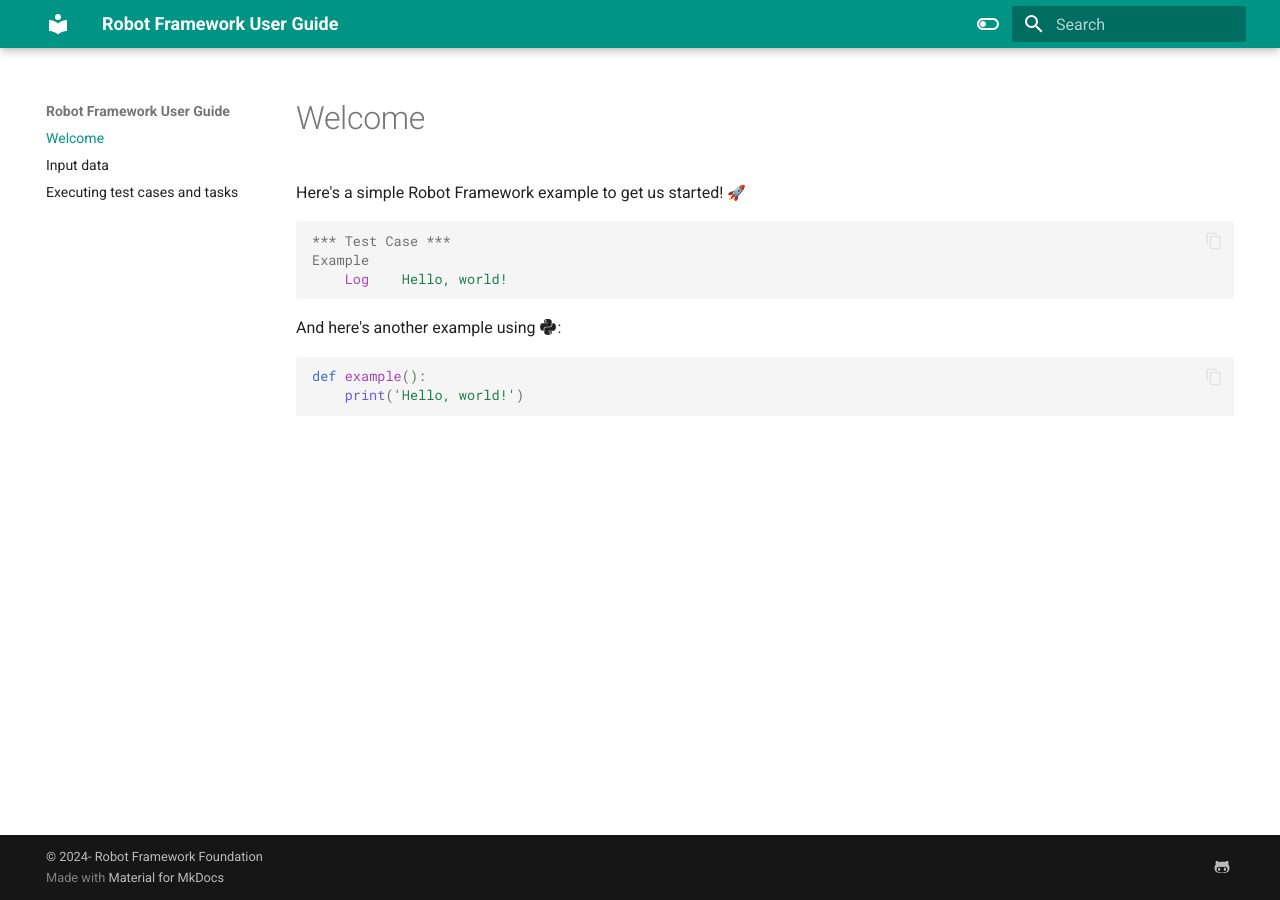
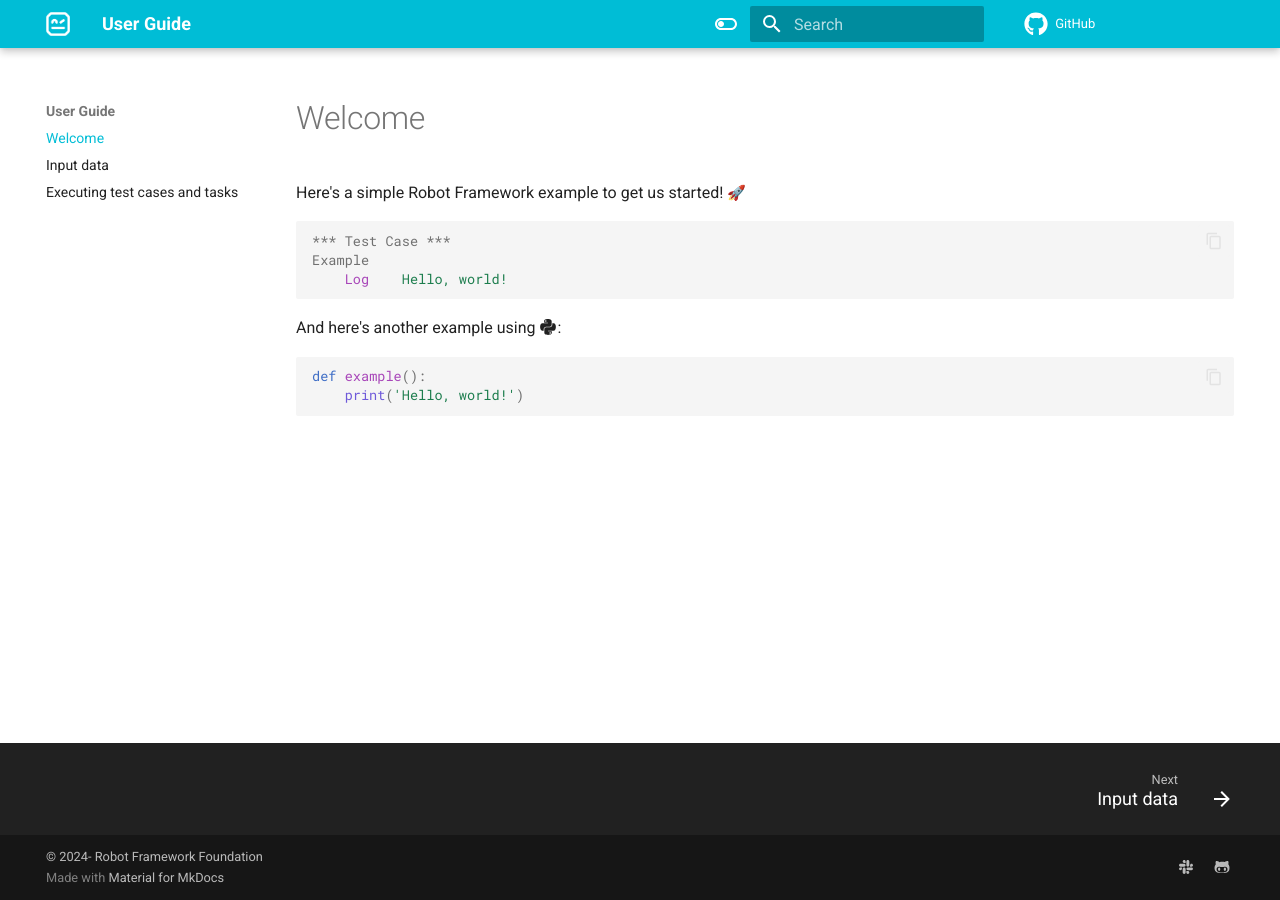
Before and after one commit to pekkaklarck/mkdocs-experiments, an MkDocs documentation site: the page built from docs/index.md, in a window 1280 px wide. Built offline with MkDocs 1.6.1 and Material for MkDocs 9.7.7, drawn with Linux system fonts in a browser that asks for light colours; emoji names are drawn with the system emoji font; comment, search, counter and statistics services are not loaded.

Commit message:
Add logo, repo url, nicer coler, ...

```diff
--- a/mkdocs.yml
+++ b/mkdocs.yml
@@ -1,9 +1,16 @@
-site_name: Robot Framework User Guide
+site_name: User Guide
+repo_url: https://github.com/robotframework/robotframework
 theme:
   name: material
+  site_url: https://pekkaklarck.github.io/rf-uk-mkdocs/
+  logo: robot-framework-white.png
+  favicon: robot-framework.png
+  icon:
+    repo: fontawesome/brands/github
   features:
 #    - navigation.tabs
     - navigation.sections
+    - navigation.footer
     - toc.integrate
     - navigation.top
     - search.suggest
@@ -17,13 +24,13 @@ theme:
       toggle:
         icon: material/toggle-switch-off-outline
         name: Switch to dark mode
-      primary: teal
+      primary: cyan
       accent: purple
     - scheme: slate
       toggle:
         icon: material/toggle-switch
         name: Switch to light mode
-      primary: teal
+      primary: cyan
       accent: lime
 
 plugins:
@@ -32,6 +39,8 @@ plugins:
 
 extra:
   social:
+    - icon: fontawesome/brands/slack
+      link: https://slack.robotframework.org
     - icon: fontawesome/brands/github-alt
       link: https://github.com/robotframework/robotframework
 
```
Also changed, not shown: docs/robot-framework-white.png (added), docs/robot-framework.png (added).
